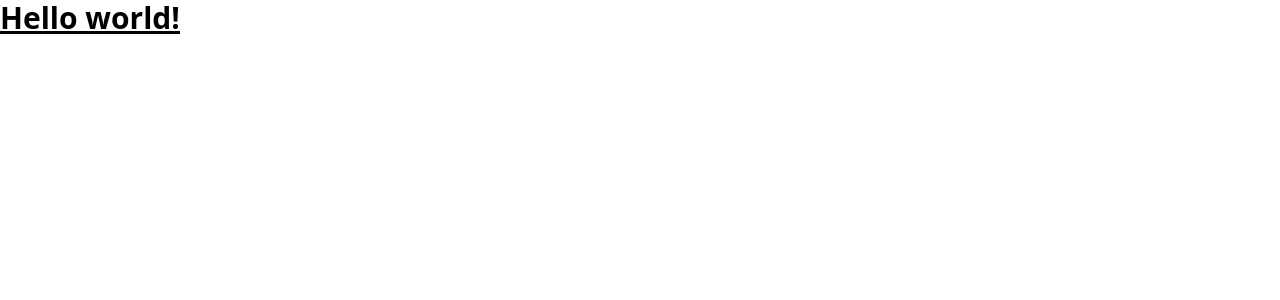
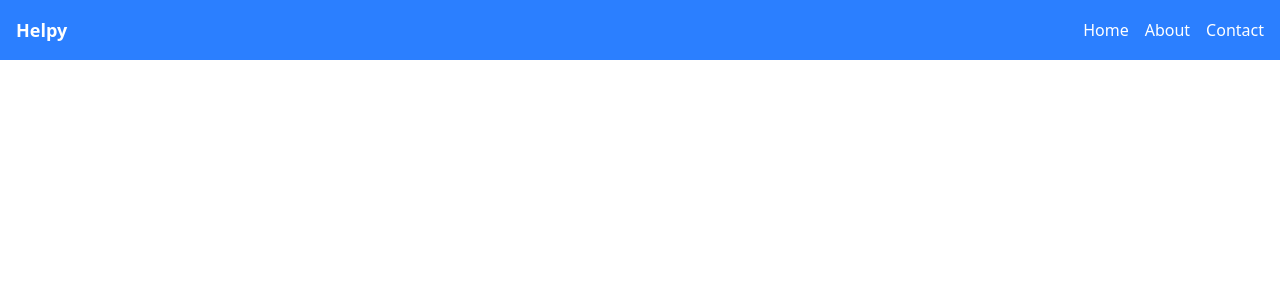
Before and after one commit to GuilleMarejada/helpy, a Nuxt app: page / in a window 1280 px wide. Shown: the top 300 px of the page. Built offline with nearby package versions, Linux system fonts and the light colour scheme.

Commit message:
add NavBar component and update app layout; include Pinia module in configuration

```diff
--- a/app.vue
+++ b/app.vue
@@ -1,5 +1,3 @@
 <template>
-  <h1 class="text-3xl font-bold underline">
-    Hello world!
-  </h1>
+  <NavBar />
 </template>
--- /dev/null
+++ b/components/NavBar.vue
@@ -0,0 +1,12 @@
+<template>
+    <nav class="bg-blue-500 p-4">
+        <div class="container mx-auto flex justify-between items-center">
+            <a href="#" class="text-white text-lg font-bold">Helpy</a>
+            <ul class="flex space-x-4">
+                <li><a href="#" class="text-white hover:text-gray-200">Home</a></li>
+                <li><a href="#" class="text-white hover:text-gray-200">About</a></li>
+                <li><a href="#" class="text-white hover:text-gray-200">Contact</a></li>
+            </ul>
+        </div>
+    </nav>
+</template>
--- a/nuxt.config.ts
+++ b/nuxt.config.ts
@@ -5,9 +5,12 @@ export default defineNuxtConfig({
   compatibilityDate: '2024-11-01',
   devtools: { enabled: true },
   css: ['~/assets/css/main.css'],
+
   vite: {
     plugins: [
       tailwindcss(),
     ],
   },
+
+  modules: ['@pinia/nuxt'],
 })
--- a/package.json
+++ b/package.json
@@ -10,8 +10,10 @@
     "postinstall": "nuxt prepare"
   },
   "dependencies": {
+    "@pinia/nuxt": "^0.10.1",
     "@tailwindcss/vite": "^4.0.15",
     "nuxt": "^3.16.1",
+    "pinia": "^3.0.1",
     "tailwindcss": "^4.0.15",
     "vue": "^3.5.13",
     "vue-router": "^4.5.0"
```
Also changed, not shown: 1 other file (tests, documents, lock files or other folders).
